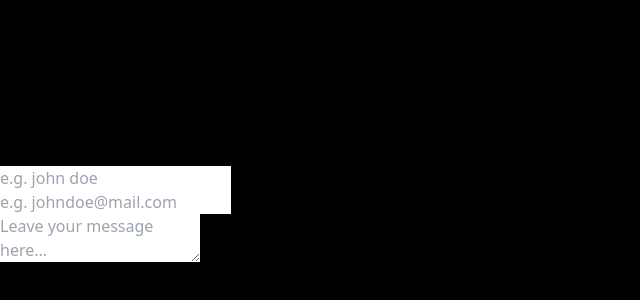
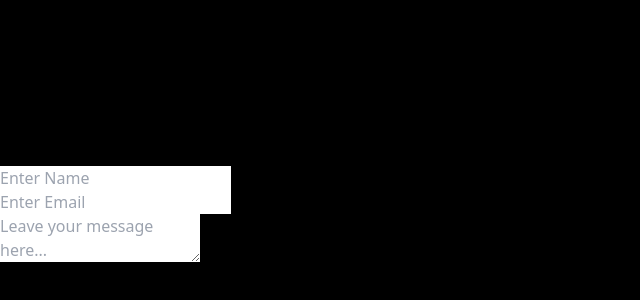
Before and after one commit to Stevenalp18/react-portfolio, a React (Vite) app: page /contact in a window 1280 px wide. Shown: the part 122-422 px from the top of the page, without its empty margins (0-640 px from the left). Built offline with nearby package versions, Linux system fonts and the light colour scheme; a web font is replaced by a local one.

Commit message:
added finishing touches to form autoresponse, polished a few other things, may me done for now, until further revision of project or update of projects once i initiate and finish the upcoming projects

```diff
--- a/src/components/ContactForm.jsx
+++ b/src/components/ContactForm.jsx
@@ -1,4 +1,12 @@
+import { useRef, useState } from "react";
+
 const ContactForm = () => {
+  const inputName = useRef();
+  const [contactName, setContactName] = useState("");
+  function handleInputName() {
+    return setContactName((prevState) => (prevState = inputName.current.value));
+  }
+
   return (
     <div className="md:px-10 px-4 font-['Agdasima'] text-white m-auto ">
       <div className="text-center mt-10 flex flex-col justify-center">
@@ -18,11 +26,14 @@ const ContactForm = () => {
         {/* Name/Email */}
         <div className="mb-2">
           <input
+            // onChange={(e) => setContactName(e.target.value)}
+            onChange={handleInputName}
+            ref={inputName}
             required
             type="text"
             name="name"
             id="name"
-            placeholder="e.g. john doe"
+            placeholder="Enter Name"
             className="p-2 rounded-xl text-md  w-full bg-slate-800 font-mono"
           />
         </div>
@@ -32,7 +43,7 @@ const ContactForm = () => {
             type="email"
             name="email"
             id="email"
-            placeholder="e.g. johndoe@mail.com"
+            placeholder="Enter Email"
             className="p-2 rounded-xl text-md w-full bg-slate-800 font-mono"
           />
         </div>
@@ -40,11 +51,17 @@ const ContactForm = () => {
         <div className="w-full text-center">
           <textarea
             required
-            name="comment"
+            name="message"
             placeholder="Leave your message here..."
             className="p-2 w-full h-36 rounded-xl text-md bg-slate-800 font-mono"
           ></textarea>
         </div>
+        <input
+          type="hidden"
+          name="_autoresponse"
+          value={`Hi ${contactName} Thank you for reaching out! I appreciate the interest, I will respond as soon as I see this message! In the meantime, enjoy the rest of your day! :)`}
+        />
+        <input type="hidden" name="_template" value="table" />
         <div className="w-full">
           <button
             type="submit"
--- a/src/components/ContactModal.jsx
+++ /dev/null
@@ -1,3 +0,0 @@
-const ContactModal = () => {};
-
-export default ContactModal;
```
